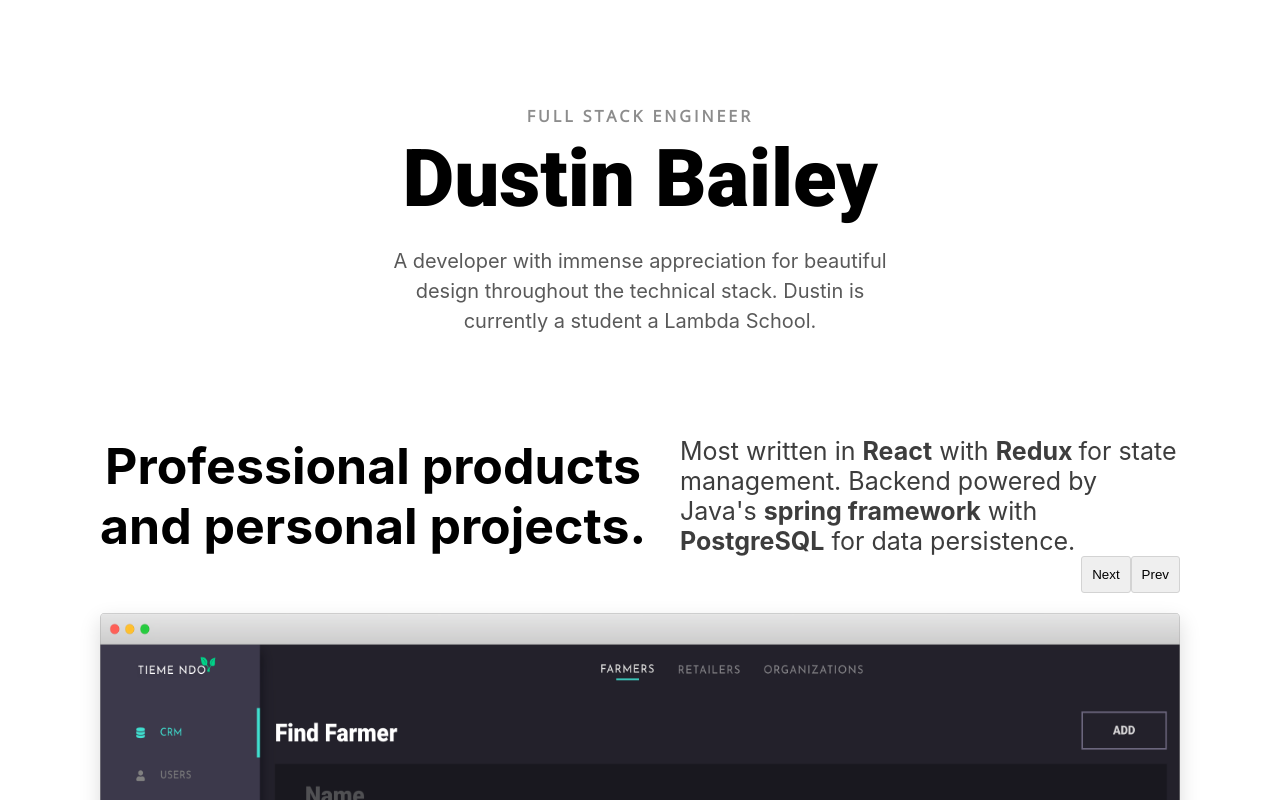
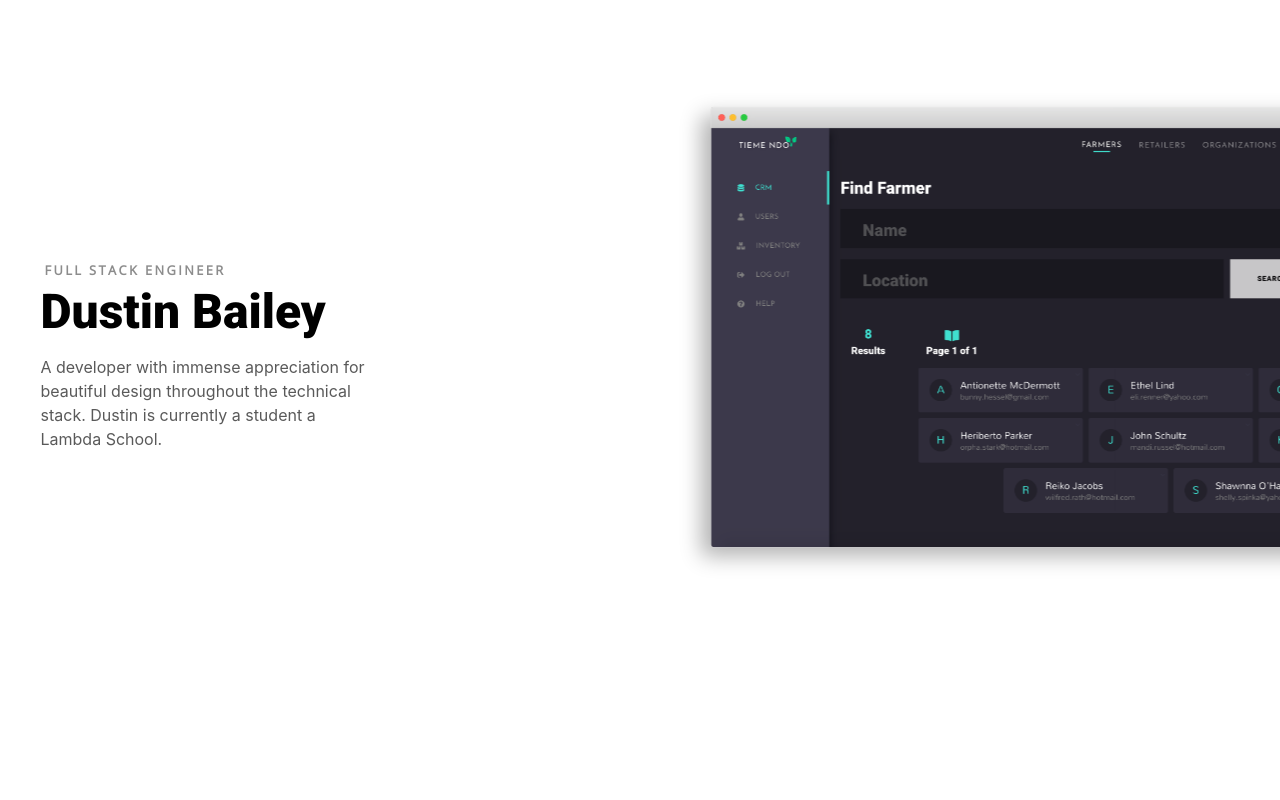
Before and after one commit to dgbailey/new_portfolio, a React (Create React App) app: page / in a window 1280 px wide. Shown: the top 800 px of the page. Built offline with nearby package versions, Linux system fonts and the light colour scheme; a web font is replaced by a local one.

Commit message:
tinkering with parallax adjustments

```diff
--- a/src/GlobalTopContainer.js
+++ b/src/GlobalTopContainer.js
@@ -6,7 +6,8 @@ import {ProductCarousel} from "./ProductCarousel";
 export const GlobalTopContainer = () => {
     return(
         <StyledGlobalTopContainer>
-            <div className="content-container">
+            <div className="parallax__layer parallax__layer--base">
+                <div className="scroll-content-container">
                     <h2 className="portfolio-sub-name">FULL STACK ENGINEER</h2>
                     <h1 className="portfolio-name">Dustin Bailey</h1>
 
@@ -15,17 +16,28 @@ export const GlobalTopContainer = () => {
 
                     </p>
                 </div>
+            </div>
+           <div className="parallax__layer parallax__layer--back">
+
+                <div className="content-container">
+
+                    <ProductCarousel/>
+                </div>
+            </div>
+            <div className="parallax__layer parallax__layer--base">
                 <div className="front-end-description-container">
                     <h1 className="front-end-project title">Professional products<br></br> and personal projects.</h1>
                     <div className="front-end-project text">Most written in <strong>React</strong> with <strong>Redux </strong>for state management. Backend powered by Java's <strong>spring framework</strong> with <strong>PostgreSQL</strong> for data persistence.</div>
 
+                </div>
             </div>
 
 
 
 
 
-            <ProductCarousel/>
+
+
 
 
 
@@ -38,22 +50,73 @@ export const GlobalTopContainer = () => {
 
 const StyledGlobalTopContainer = styled.section`
 
-    display:flex;
+    ${'' /* display:flex;
     flex-direction:column;
     justify-content:space-between;
-    padding:100px;
+    padding: 50px; */}
+    overflow-x: hidden;
+    overflow-y: auto;
+    white-space: nowrap;
+    position: absolute;
+    overflow-x: auto;
+    overflow-y: hidden;
+    perspective: 300px;
+    scroll-behavior: smooth;
+    width: 100%;
+    display:flex;
+    align-items:center;
+    ${'' /* perspective: 1px;
+    height: 100vh;
+    overflow-x: hidden;
+    overflow-y: auto; */}
+
+    .parallax__layer {
+    ${'' /* position: absolute;
+    top: 0;
+    right: 0;
+    bottom: 0;
+    left: 0;
+    padding: 100vh 0; */}
+    ${'' /* transform-style: preserve-3d; */}
+    width: 100%;
+    height: 100%;
+    display: inline-block;
+    vertical-align: middle;
+    white-space: normal;
+    margin-right: -.3em
+    }
+    .parallax__layer--base {
+    transform: translateZ(0);
+    display: inline-block;
+    white-space: normal;
+    }
+    .parallax__layer--back {
+        transform: translateZ(60px) scale(.8);
+        transform-origin: 10% 50%;
+        display: inline-block;
+        white-space: normal;
+
+    }
 
     .content-container{
         display: flex;
-        flex-direction: column;
+        flex-direction: row;
         align-items: center;
-        padding:0px 0px 100px;
+        padding: 0px 0px 100px 100px;
+    }
+
+    .scroll-content-container{
+        transform: translateZ(60px) scale(.8);
+        height:100%;
+        width:100%;
     }
     .portfolio-name{
         font-family:${theme.largeFont};
-        font-size:8rem;
+        font-size: 6rem;
 
         margin: 0px 0px 20px;
+
+        text-align: left;
 
     }
 
@@ -63,6 +126,9 @@ const StyledGlobalTopContainer = styled.section`
        letter-spacing:3px;
        color:#00000073;
        padding: 5px;
+       text-align: left;
+
+}
 
     }
 
@@ -71,9 +137,9 @@ const StyledGlobalTopContainer = styled.section`
         ${theme.globalTextFont};
         color: #000000a6;
         text-align: left;
-        width:500px;
+        width: 405px;
         line-height: 3rem;
-        text-align:center;
+        text-align:left;
 
 
     }
@@ -102,6 +168,7 @@ const StyledGlobalTopContainer = styled.section`
             width:100%;
             justify-content:space-between;
 
+
             .front-end-project{
                 display:inline-block;
             }
--- a/src/ImageStylingContainer.js
+++ b/src/ImageStylingContainer.js
@@ -30,16 +30,18 @@ export class ImageStylingContainer extends Component{
 const StyledTopPageGraphicsContainer = styled.div`
 
     width:100%;
-
+    position: relative;
+    left:51px;
 
 
 
     .image-style-container{
-        position:relative;
+
 
         .product-image{
-            box-shadow: 0px 8px 20px 0px rgba(0, 0, 0, 0.14);
-            height:650px;
+            box-shadow: -12px 11px 27px 0px rgba(0,0,0,0.3);
+            width: 1000px;
+            border-radius: 4px;
         }
 
 
--- a/src/ProductCarousel.js
+++ b/src/ProductCarousel.js
@@ -64,6 +64,8 @@ const StyledProductCarousel = styled.div`
     display:flex;
     flex-direction:column;
     align-items:flex-end;
+    transform: translateZ(60px) scale(.8);
+    transform-origin: 100% 50%;
 
     .btn-div{
         margin-bottom:20px;
```
Lines whose indentation alone changed are shown as unchanged.
